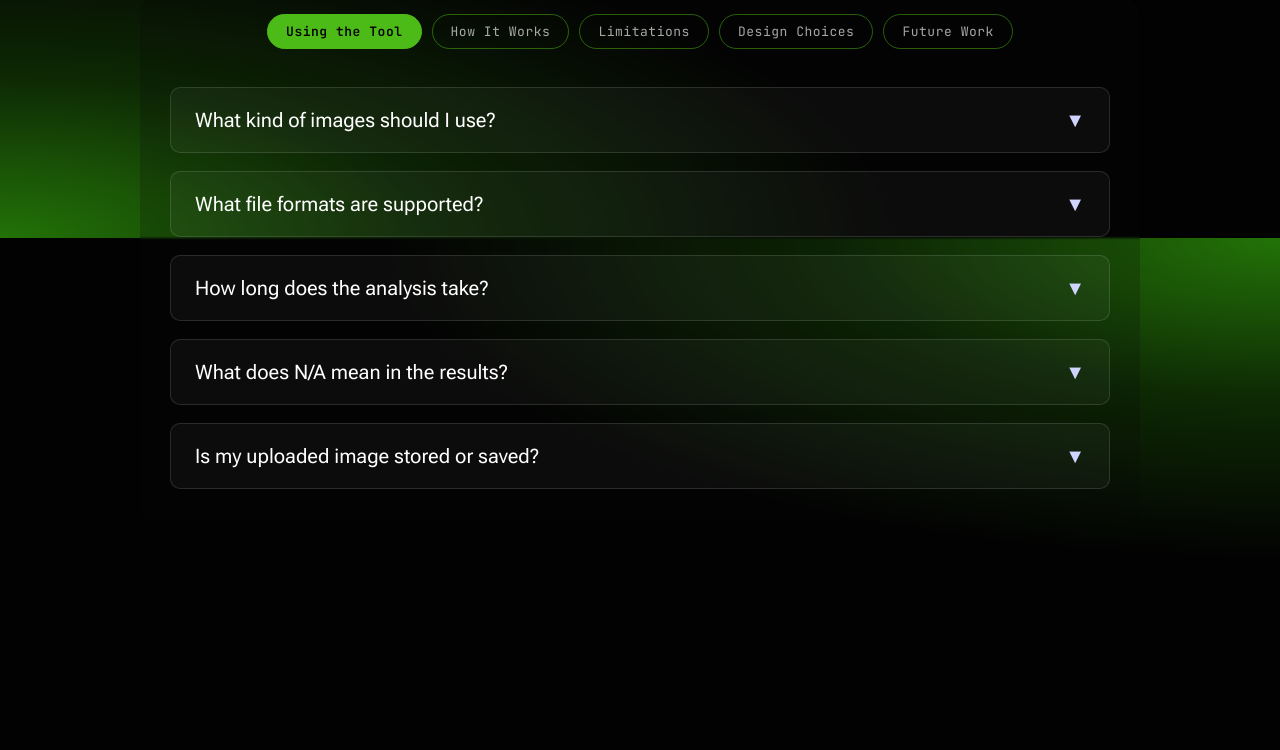
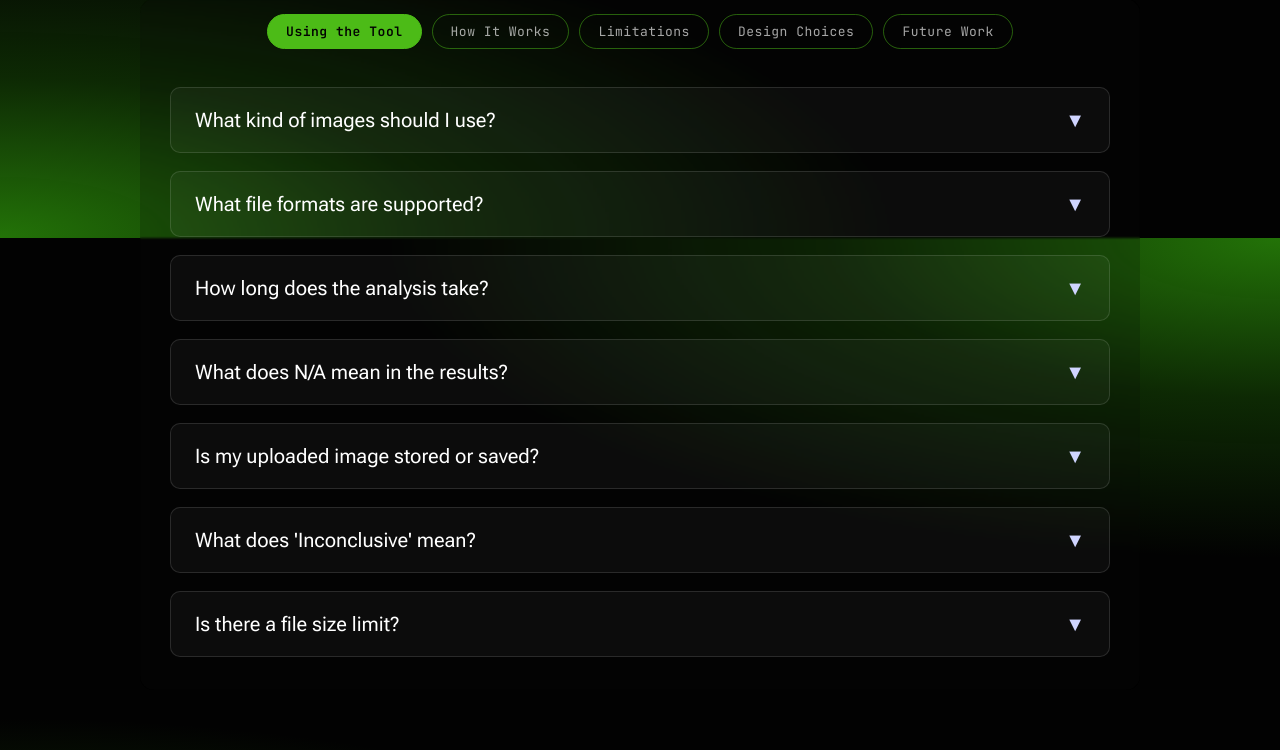
Before and after one commit to clbonoan/senior-project, a Flask app: page /info in a window 1280 px wide. Shown: the part 562-1312 px from the top of the page. Before the commit the page ends 1071 px from the top, so only its background shows below. Run offline with Flask 3, Linux system fonts and the light colour scheme; parts of the project's set-up code (start-up, migrations or seed data) failed here and were passed over; some libraries are stand-ins or nearby versions.

Commit message:
docs(faq): update tie vote answer and add inconclusive and file size entries

```diff
--- a/templates/info.html
+++ b/templates/info.html
@@ -135,6 +135,41 @@
         </div>
       </div>
 
+      <div class="faq-item" data-category="using-the-tool">
+        <button class="faq-question">
+          <span>What does 'Inconclusive' mean?</span>
+          <span class="arrow">&#9660;</span>
+        </button>
+        <div class="faq-answer">
+          <p>
+            Inconclusive means the system could not reach a consensus verdict. It
+            happens in two situations: the modules that cast votes split evenly
+            between Real and Tampered (a tie), or every module returned a borderline
+            score and no votes were cast at all.
+            <br>
+            This is different from N/A, which is a per-module state saying one specific
+            module did not produce a result. Inconclusive is the final consensus when
+            the overall picture is too ambiguous to call.
+          </p>
+        </div>
+      </div>
+
+      <div class="faq-item" data-category="using-the-tool">
+        <button class="faq-question">
+          <span>Is there a file size limit?</span>
+          <span class="arrow">&#9660;</span>
+        </button>
+        <div class="faq-answer">
+          <p>
+            Yes. Very large images may exceed the server's upload size limit and
+            return an error. If this happens, you will see a message indicating the
+            server did not return a valid response. Try reducing the file size by
+            resizing or re-exporting the image at a lower resolution before uploading.
+          </p>
+        </div>
+      </div>
+
+
       <!-- HOW IT WORKS CATEGORY -->
       <div class="faq-item" data-category="how-it-works">
         <button class="faq-question">
@@ -234,14 +269,35 @@
         </button>
         <div class="faq-answer">
           <p>
-            A tie is treated as "real" because this tool is designed as supporting
-            evidence, not a final verdict. Defaulting to real on uncertainty avoids
-            falsely accusing an authentic image. A false positive in a planning or
-            forensics context is a serious accusation; a missed flag still requires
-            a human reviewer to investigate.
+            Initially, tie was treated as Real because this tool is designed as supporting
+            evidence, not a final verdict. A tied vote now returns Inconclusive rather than
+            defaulting to Real because a tie between modules means evidence is genuinely
+            split. Forcing a Real verdict would hide that ambuguity, but that makes
+            it less honest. Inconclusive is the better answer: the system does not
+            have enough agreement to make a call, and a human reviewer should take a
+            closer look.
           </p>
         </div>
       </div>
+
+      <div class="faq-item" data-category="how-it-works">
+        <button class="faq-question">
+          <span>What does the mean score shown under an Inconclusive result mean?</span>
+          <span class="arrow">&#9660;</span>
+        </button>
+        <div class="faq-answer">
+          <p>
+            When the result is Inconclusive, the system shows the mean rule-based
+            score across all modules that produced a valid number, along with a "leans
+            suspicious" or "leans real" note. This is not a verdict — it is a soft
+            indicator of which direction the evidence tilts when the modules cannot
+            agree. It is most useful as a prompt for where to focus a manual review,
+            not as a confidence score.
+          </p>
+        </div>
+      </div>
+
+
 
       <!-- LIMITATIONS CATEGORY -->
       <div class="faq-item" data-category="limitations">
```
